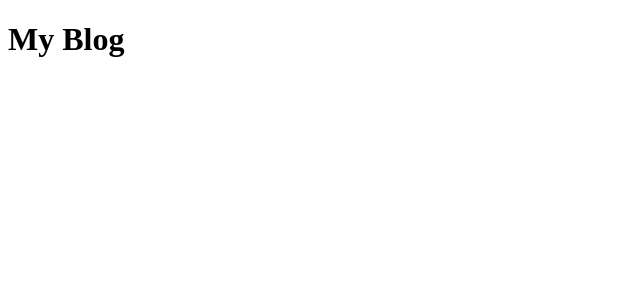
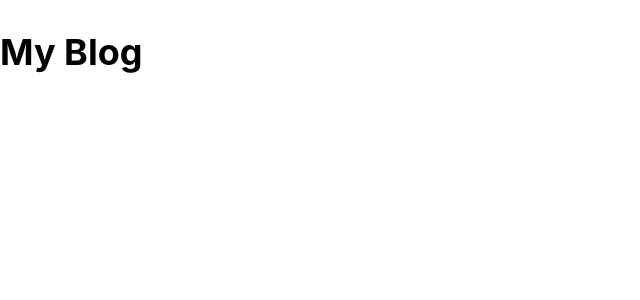
Before and after one commit to JonathanHidalgoN/Blog, a Next.js app: page / in a window 1280 px wide. Shown: the top 300 px of the page, without its empty margins (0-640 px from the left). Built offline with nearby package versions, Linux system fonts and the light colour scheme.

Commit message:
add react app

```diff
--- /dev/null
+++ b/pages/_app.tsx
@@ -0,0 +1,5 @@
+import '../styles/global.css';
+
+export default function App({ Component, pageProps }) {
+  return <Component {...pageProps} />;
+}
```
